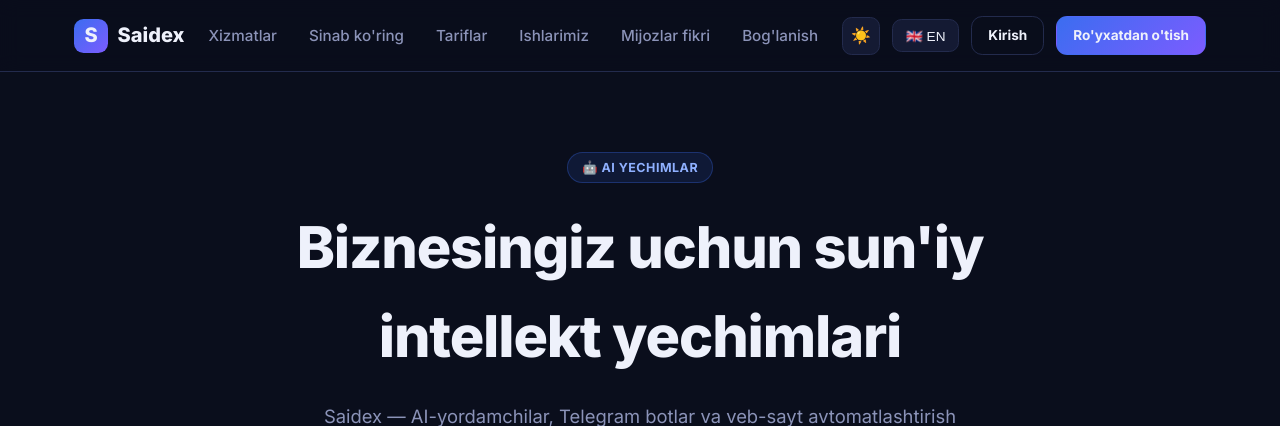
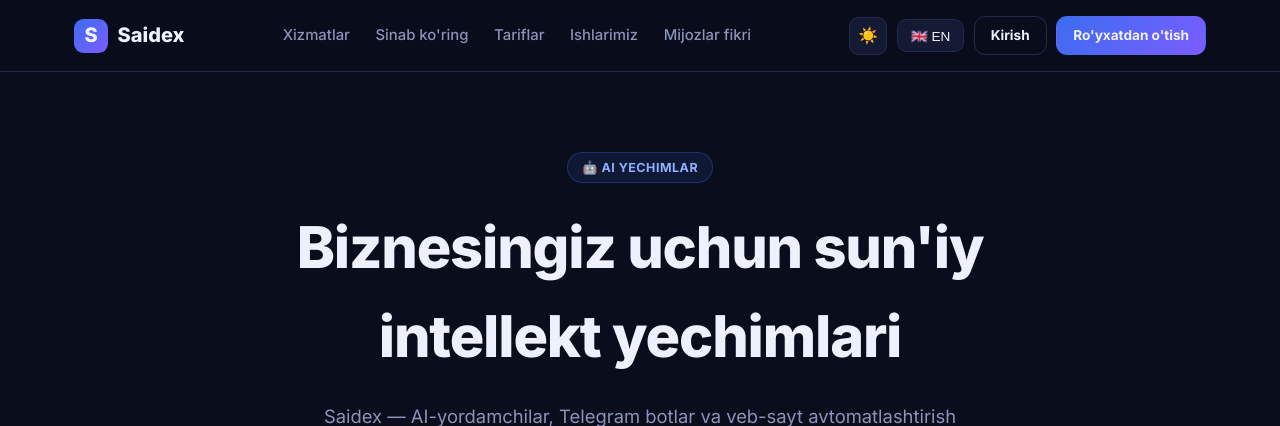
Before and after one commit to nematov-dev/saidex, a Django app: page / in a window 1280 px wide. Shown: the top 426 px of the page. Run offline with Django 5.2, Linux system fonts and the light colour scheme; data comes from the database, SQL or seed files in the repository; data that the repository does not hold is empty.

Commit message:
Landing header: desktop va mobilda menyu buzilishini tuzatish, yangi matnlarni ru/en ga tarjima
- Desktop: 'Bog'lanish' va 'Kirish' havolalari faqat mobil menyuda; matnlar qatorga bo'linmaydi, elementlar orasida bo'shliq
- 1150px dan tor ekranlarda menyu hamburgerga yig'iladi (header qoidalari sahifa kontentidan ajratildi)
- Ro'yxatdan o'tish, kirish va tarif tugmalari matnlari ru/en tarjimasi

Co-Authored-By: Claude Opus 5.5 <noreply@anthropic.com>

```diff
--- a/landing/static/landing/style.css
+++ b/landing/static/landing/style.css
@@ -64,18 +64,22 @@ body.landing {
     background: rgba(10, 14, 28, .85); backdrop-filter: blur(10px);
     border-bottom: 1px solid var(--border);
 }
-.landing-header .bar { display: flex; align-items: center; justify-content: space-between; padding: 1rem 1.5rem; max-width: 1180px; margin: 0 auto; }
-.landing-brand { display: flex; align-items: center; gap: .6rem; font-weight: 800; font-size: 1.25rem; }
+.landing-header .bar {
+    display: flex; align-items: center; justify-content: space-between; gap: 1.5rem;
+    padding: 1rem 1.5rem; max-width: 1180px; margin: 0 auto;
+}
+.landing-brand { display: flex; align-items: center; gap: .6rem; font-weight: 800; font-size: 1.25rem; flex-shrink: 0; white-space: nowrap; }
 .landing-brand img { height: 34px; width: auto; }
 .landing-brand .brand-fallback {
     width: 34px; height: 34px; border-radius: .6rem; flex-shrink: 0;
     background: linear-gradient(135deg, var(--accent), var(--accent-2));
     display: flex; align-items: center; justify-content: center; font-weight: 800;
 }
-.landing-nav { display: flex; align-items: center; gap: 2rem; }
-.landing-nav a { color: var(--text-muted); font-size: .95rem; font-weight: 500; transition: color .15s; }
+.landing-nav { display: flex; align-items: center; gap: 1.6rem; min-width: 0; }
+.landing-nav a { color: var(--text-muted); font-size: .93rem; font-weight: 500; transition: color .15s; white-space: nowrap; }
 .landing-nav a:hover { color: var(--text); }
-.landing-actions { display: flex; align-items: center; gap: .75rem; }
+.landing-actions { display: flex; align-items: center; gap: .6rem; flex-shrink: 0; }
+.landing-actions .btn { white-space: nowrap; }
 .lang-switcher { position: relative; }
 .lang-switcher > button {
     display: flex; align-items: center; gap: .4rem; background: var(--bg-card);
@@ -100,7 +104,8 @@ body.landing {
 .lang-menu button:hover { background: rgba(255,255,255,.06); }
 
 /* ---- Mobil menyu tugmasi (hamburger) — faqat tor ekranlarda ko'rinadi ---- */
-.landing-nav-cta, .landing-nav-auth { display: none; }
+/* Faqat mobil menyuda ko'rinadigan havolalar (desktop'da o'ng tomondagi tugmalar bor) */
+.landing-nav-cta, .landing-nav-mobile { display: none; }
 .landing-menu-btn {
     display: none; flex-direction: column; justify-content: center; align-items: center; gap: 5px;
     width: 40px; height: 40px; background: transparent; border: 1px solid var(--border);
@@ -300,7 +305,9 @@ body.landing {
 .alert-error { background: rgba(239,68,68,.12); border: 1px solid rgba(239,68,68,.35); color: #f9a8a8; }
 
 /* ---- Mobil moslashuvchanlik (responsive) ---- */
-@media (max-width: 880px) {
+/* Menyu bandlari (5 ta havola + Kirish/Ro'yxatdan o'tish) ~1150px dan torroq ekranga sig'maydi —
+   shu kenglikdan boshlab menyu hamburger ichiga yig'iladi. */
+@media (max-width: 1150px) {
     .landing-header .bar { flex-wrap: wrap; padding: .85rem 1rem; }
     .landing-menu-btn { display: flex; order: 3; }
     .landing-cta-desktop { display: none; }
@@ -314,14 +321,17 @@ body.landing {
         border-top: 1px solid var(--border);
     }
     .landing-nav a { padding: .75rem .25rem; border-bottom: 1px solid var(--border); }
-    .landing-nav-auth { display: block; }
+    .landing-nav-mobile { display: block; }
     .landing-nav-cta {
         display: block; margin-top: .75rem; text-align: center;
         background: linear-gradient(135deg, var(--accent), var(--accent-2));
         color: #fff !important; border-radius: .7rem; padding: .75rem; font-weight: 700;
         border-bottom: none !important;
     }
+}
 
+/* ---- Mobil moslashuvchanlik (sahifa kontenti) ---- */
+@media (max-width: 880px) {
     .landing .container { padding: 0 1.1rem; }
     .landing section { padding: 3.25rem 0; }
     .landing-hero { padding: 3rem 0 2rem; }
--- a/landing/templates/landing/base.html
+++ b/landing/templates/landing/base.html
@@ -22,7 +22,7 @@
     </script>
     <link rel="preconnect" href="https://fonts.googleapis.com">
     <link href="https://fonts.googleapis.com/css2?family=Inter:wght@400;500;600;700;800&display=swap" rel="stylesheet">
-    <link href="{% static 'landing/style.css' %}?v=8" rel="stylesheet">
+    <link href="{% static 'landing/style.css' %}?v=9" rel="stylesheet">
 </head>
 <body class="landing">
 <header class="landing-header">
@@ -41,11 +41,11 @@
             <a href="#tariffs">{% trans "Tariflar" %}</a>
             <a href="#portfolio">{% trans "Ishlarimiz" %}</a>
             <a href="#testimonials">{% trans "Mijozlar fikri" %}</a>
-            <a href="#contact">{% trans "Bog'lanish" %}</a>
+            <a href="#contact" class="landing-nav-mobile">{% trans "Bog'lanish" %}</a>
             {% if request.user.is_authenticated %}
                 <a href="{% url 'assistant:dashboard' %}" class="landing-nav-cta">{% trans "Panel" %}</a>
             {% else %}
-                <a href="{% url 'assistant:login' %}" class="landing-nav-auth">{% trans "Kirish" %}</a>
+                <a href="{% url 'assistant:login' %}" class="landing-nav-mobile">{% trans "Kirish" %}</a>
                 <a href="{% url 'landing:register' %}" class="landing-nav-cta">{% trans "Ro'yxatdan o'tish" %}</a>
             {% endif %}
         </nav>
```
Also changed, not shown: locale/en/LC_MESSAGES/django.po, locale/ru/LC_MESSAGES/django.po, 2 other files.
